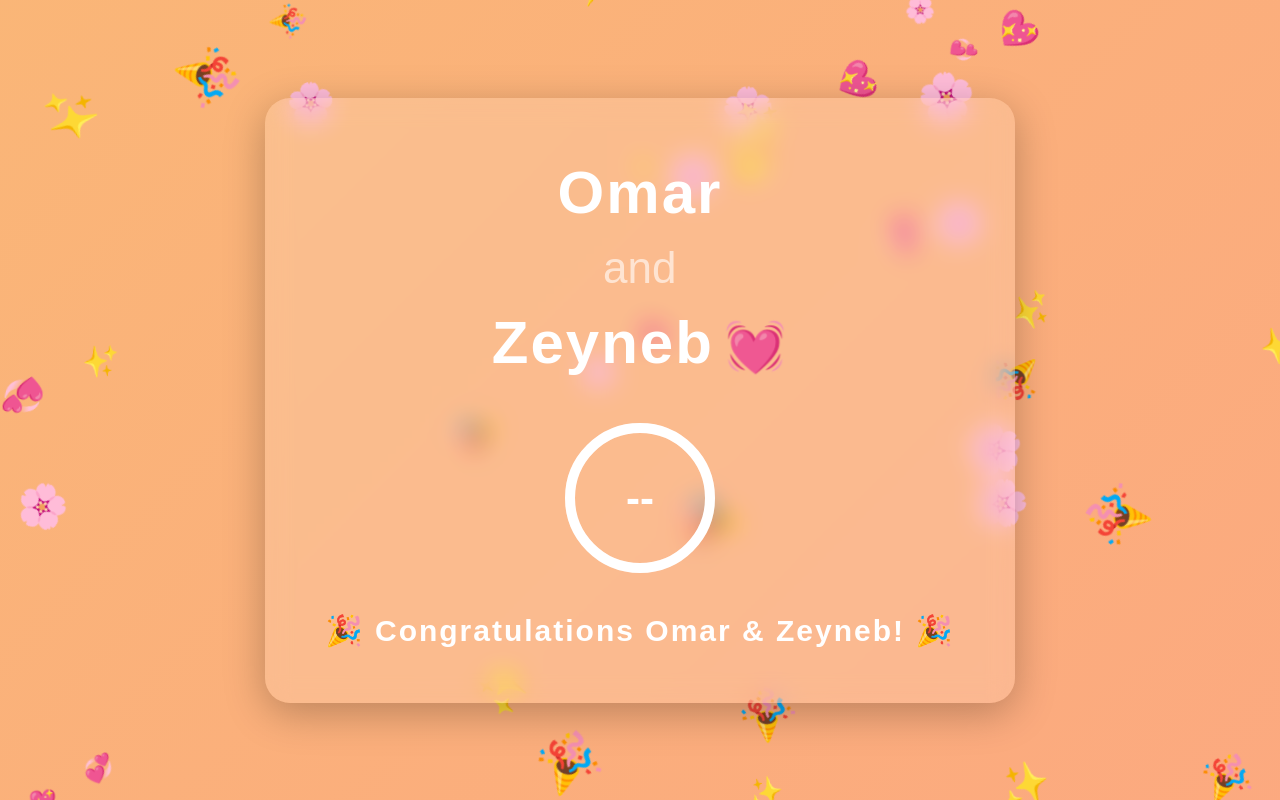
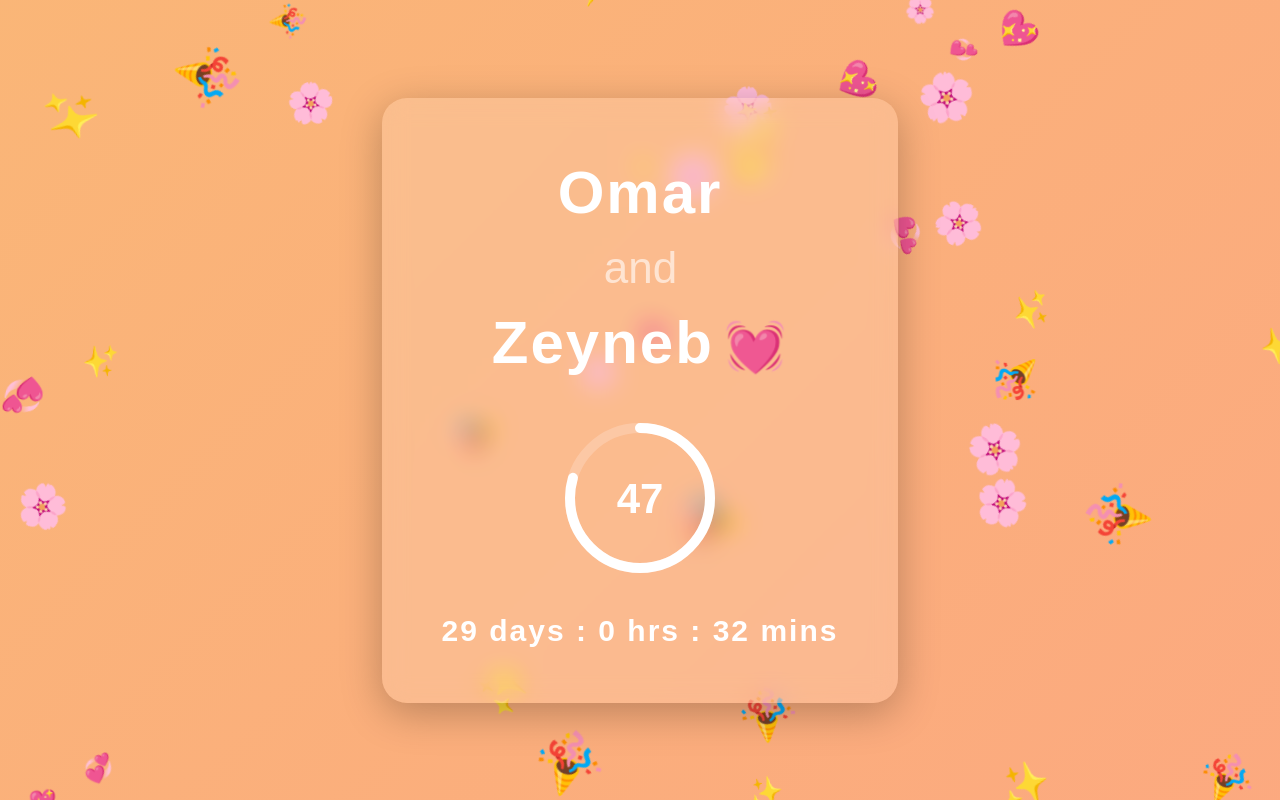
Before and after one commit to ahmefyusuf541/o_z, a plain HTML site: page index.html in a window 1280 px wide. Drawn offline with nearby package versions, Linux system fonts and the light colour scheme.

Commit message:
Update index.html

```diff
--- a/index.html
+++ b/index.html
@@ -167,7 +167,7 @@
     const countdownEl = document.getElementById('countdown');
     const secondsText = document.getElementById('secondsText');
     const circle = document.querySelector('.circle-progress');
-    const targetDate = new Date("October 19, 2025 09:00:00").getTime();
+    const targetDate = new Date("December 7, 2025 09:00:00").getTime(); // ✅ Updated date
     const circleLength = 440;
 
     function updateCountdown() {
```
